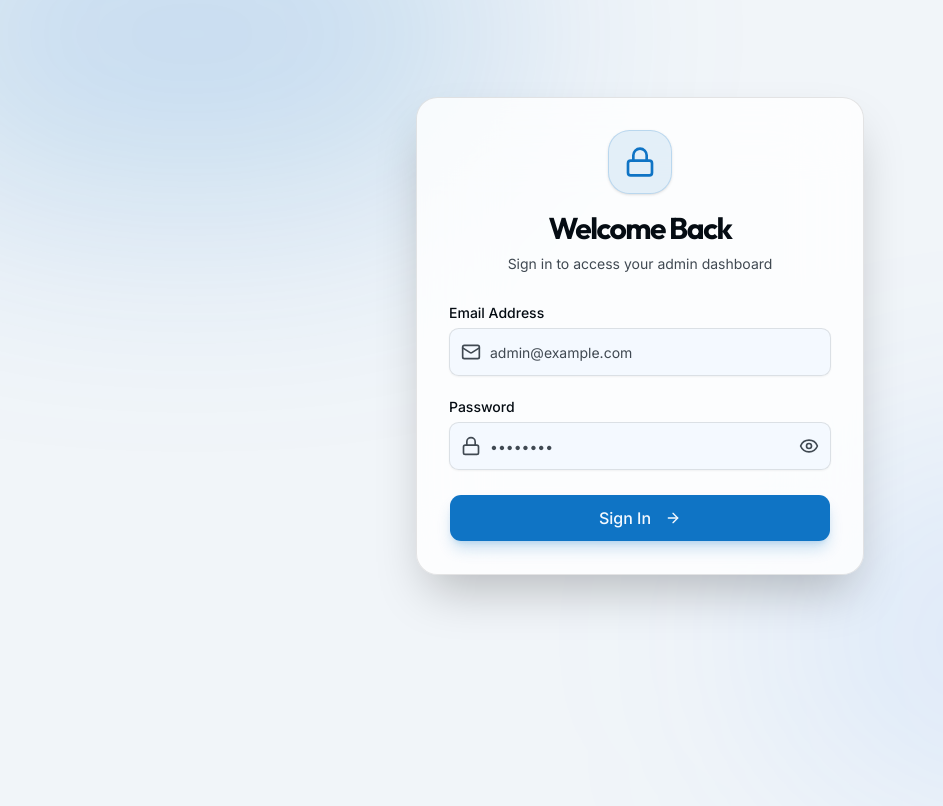
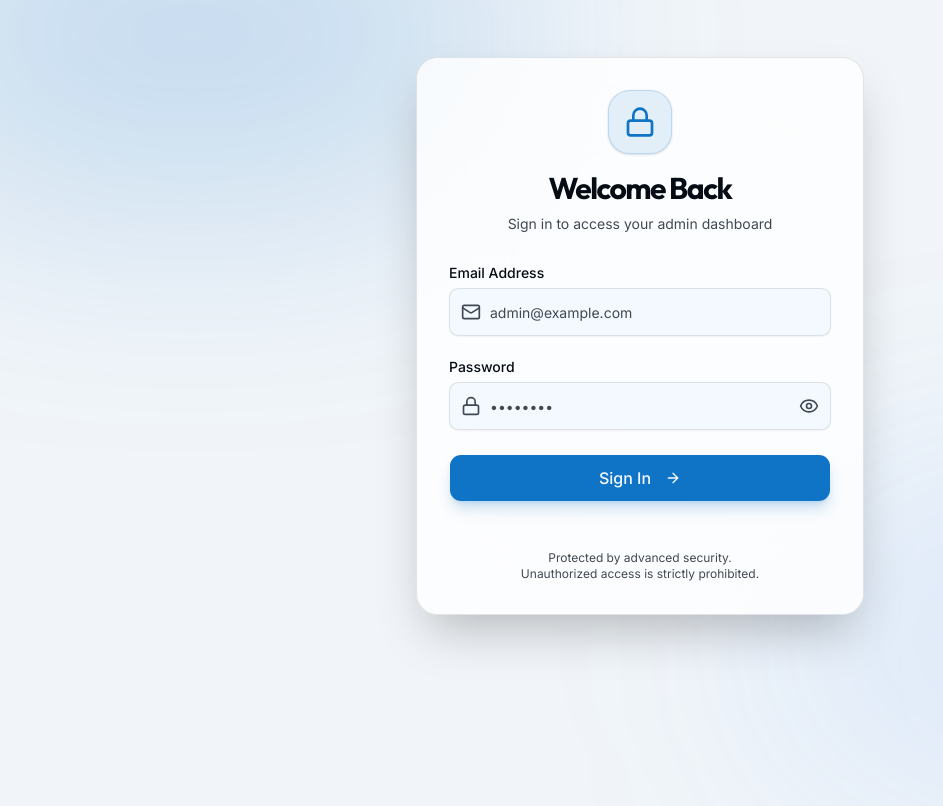
Before and after one commit to tymoments29-ai/Personal-Profile, a Next.js app: page /admin/login in a window 1280 px wide. Shown: the top 806 px of the page, without its empty margins (0-943 px from the left). Built offline with nearby package versions, Linux system fonts and the light colour scheme.

Commit message:
feat: add security disclaimer text below login button

```diff
--- a/src/app/admin/login/page.tsx
+++ b/src/app/admin/login/page.tsx
@@ -142,6 +142,11 @@ export default function LoginPage() {
                 </>
               )}
             </Button>
+
+            <p className="text-center text-xs text-muted-foreground mt-6">
+              Protected by advanced security. <br />
+              Unauthorized access is strictly prohibited.
+            </p>
           </form>
         </Form>
       </motion.div>
```
